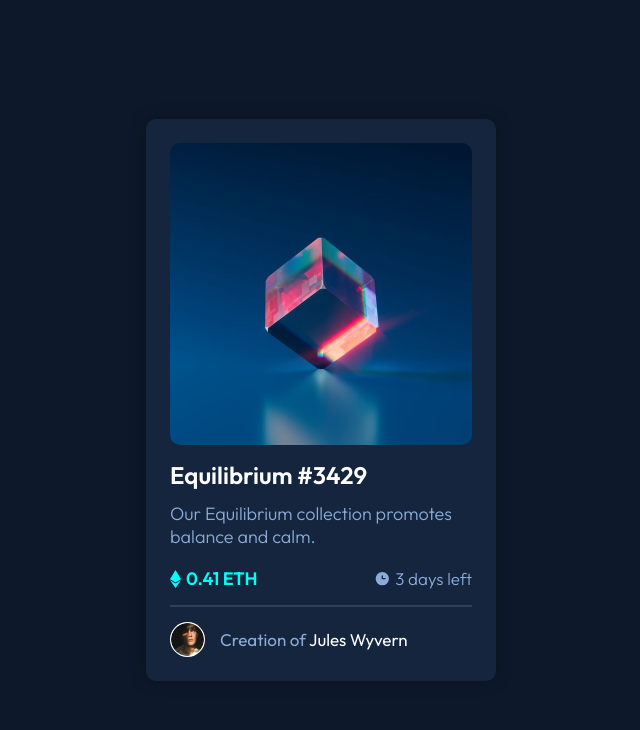
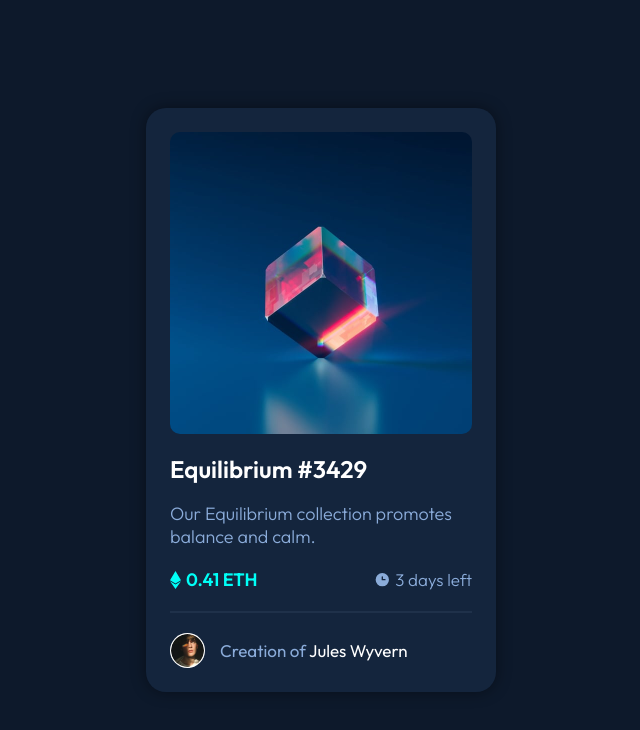
Before and after one commit to AndersonRodrigs/Frontend-Mentor-Challenges, a plain HTML site: page nft-preview-card-component-main/index.html in a window 1280 px wide. Shown: the whole page, without its empty margins (319-959 px from the left). Drawn offline with Linux system fonts and the light colour scheme.

Commit message:
style: card

```diff
--- a/nft-preview-card-component-main/src/index.css
+++ b/nft-preview-card-component-main/src/index.css
@@ -37,14 +37,14 @@ main {
 
 main .card {
   max-width: 350px;
-  border-radius: 10px;
+  border-radius: 20px;
 
   background-color: var(--Very-dark-blue-card);
   padding: 24px;
   box-shadow: 0px 0px 15px 0px rgba(0, 0, 0, 0.411);
 
-  opacity: 0;
-  animation: toTop 1s forwards;
+  /* opacity: 0; */
+  /* animation: toTop 1s forwards; */
 }
 
 @keyframes toTop {
@@ -60,7 +60,7 @@ main .card {
 
 .card .conten-img {
   position: relative;
-  margin-bottom: 15px;
+  margin-bottom: 20px;
 }
 
 .card .conten-img img {
@@ -102,7 +102,7 @@ main .card {
 
 .card .text-content h2 {
   color: var(--White);
-  margin-bottom: 12px;
+  margin-bottom: 18px;
   transition: color 0.2s;
 }
 
@@ -122,11 +122,11 @@ main .card {
   align-items: center;
   justify-content: space-between;
 
-  margin-top: 19px;
-  padding-bottom: 15px;
-  margin-bottom: 15px;
+  margin-top: 20px;
+  padding-bottom: 20px;
+  margin-bottom: 20px;
 
-  border-bottom: 2px solid var(--Very-dark-blue-text);
+  border-bottom: 2px solid hsla(215, 32%, 27%, 0.438);
 }
 
 .info-price-days .price {
```
